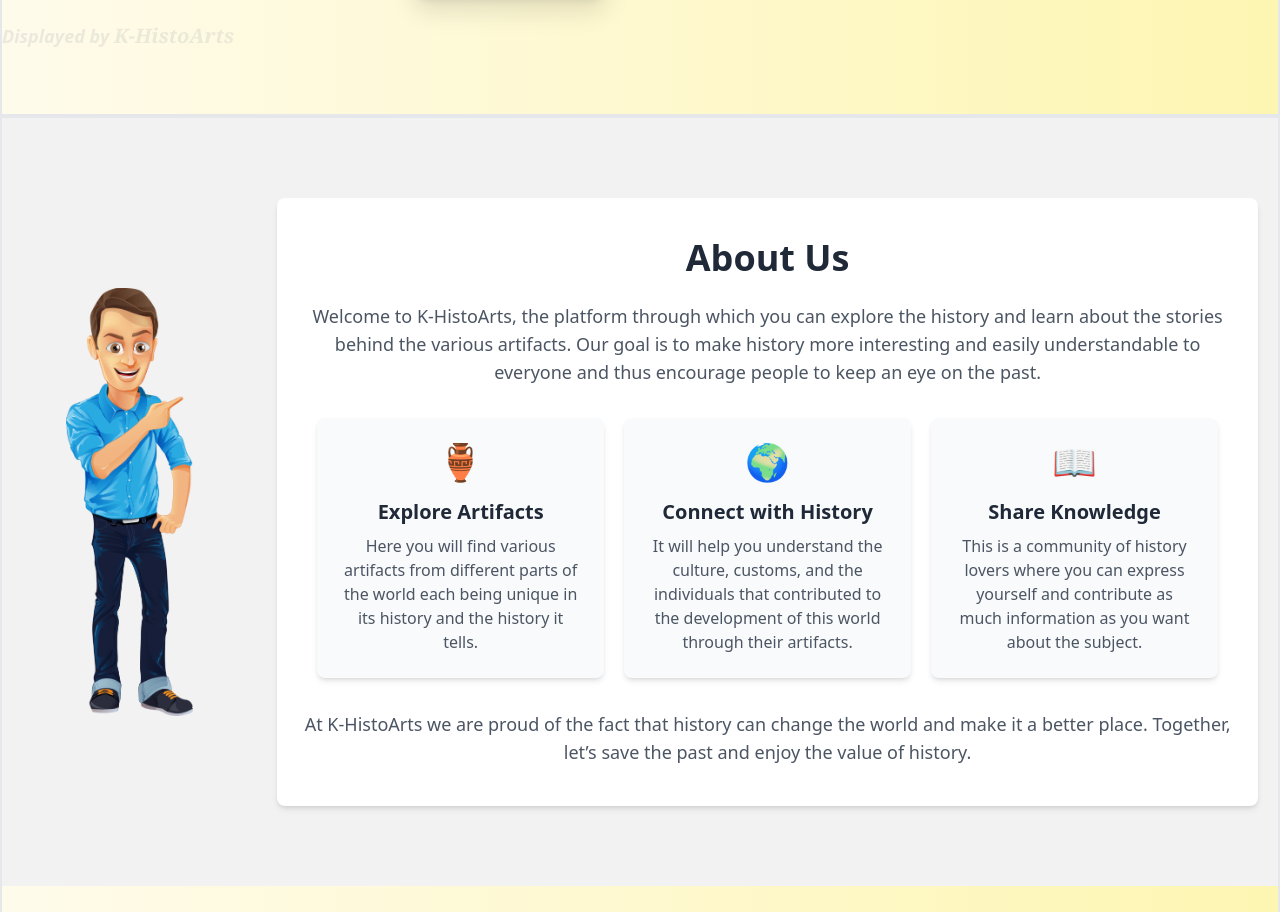
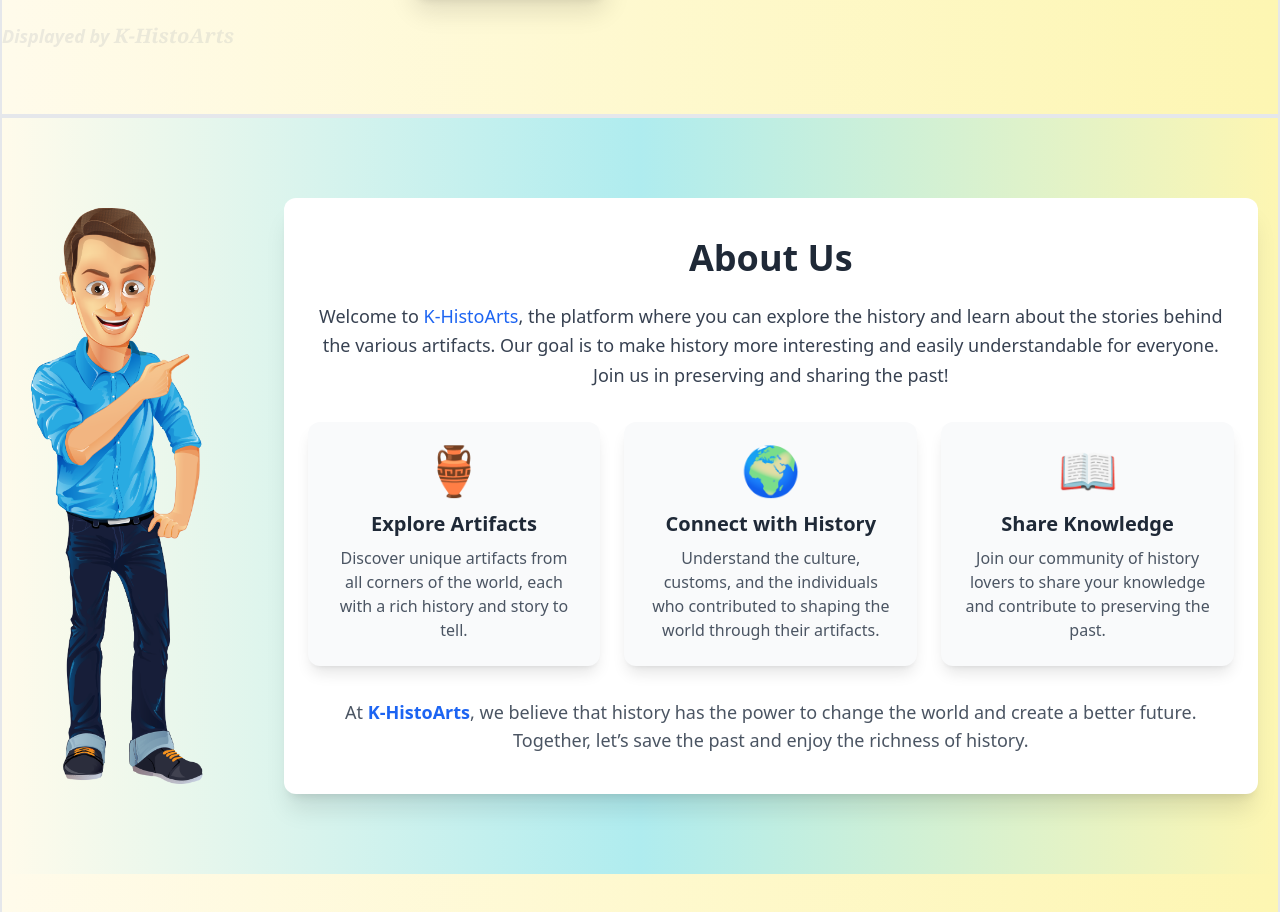
Before and after one commit to kamrul2006/Histo-Arts, a React (Vite) app: page / in a window 1280 px wide. Shown: the part 1881-2793 px from the top of the page. Built offline with nearby package versions, Linux system fonts and the light colour scheme; no server answers.

Commit message:
Genarel Update Updated

```diff
--- a/src/Components/Fixed/NavbarPart.jsx
+++ b/src/Components/Fixed/NavbarPart.jsx
@@ -37,7 +37,7 @@ const NavbarPart = () => {
         ));
 
     return (
-        <div className="sticky top-0 z-50 backdrop-blur-md bg-white/40 shadow-md border-b border-yellow-300">
+        <div className="sticky top-0 z-50 backdrop-blur-md bg-white/50 shadow-md border-b border-yellow-300">
 
             <div className=" mx-auto px-5 md:px-10">
                 <div className="flex justify-between items-center py-4">
@@ -59,13 +59,13 @@ const NavbarPart = () => {
                         {/* Profile/Login */}
                         {user ? (
                             <div className="dropdown dropdown-end">
-                                <div tabIndex={0} role="button" className="w-10 h-10 rounded-full border border-yellow-400 overflow-hidden">
+                                <div tabIndex={0} role="button" className="w-12 hover:w-14  h-12 rounded-full border hover:border-4 border-yellow-400 overflow-hidden">
                                     <img src={user.photoURL} className="object-cover w-full h-full" />
                                 </div>
                                 <ul tabIndex={0} className="dropdown-content z-[999] bg-white shadow-xl rounded-lg w-48 p-4 space-y-2">
                                     <p className="text-sm font-bold text-gray-700">{user.displayName}</p>
                                     <Link to="/MyProfile">
-                                        <button className="btn btn-xs btn-outline btn-info w-full">My Profile</button>
+                                        <button className="btn btn-xs btn-outline btn-info w-full">Dashboard</button>
                                     </Link>
                                     <button className="btn btn-xs btn-warning w-full" onClick={UserSignOut}>
                                         Sign Out
--- a/src/Components/Used/AboutUs.jsx
+++ b/src/Components/Used/AboutUs.jsx
@@ -1,82 +1,57 @@
-import pic from "../../assets/About.png"
-
+import pic from "../../assets/About.png";
 
 const AboutUs = () => {
-
     return (
-        <section className="bg-base-200 py-12 md:py-20 grid grid-cols-1 md:grid-cols-5">
+        <section className="py-12 md:py-20 grid grid-cols-1 md:grid-cols-5 gap-8 bg-gradient-to-r from-amber-50 via-teal-200 to-yellow-100">
 
             <div className="col-span-1 hidden md:flex items-center justify-center">
-                <img src={pic} className="w-1/2 mx-auto"/>
+                <img src={pic} className="w-3/4 rounded-xl  transform transition-all duration-300 hover:scale-105" />
             </div>
 
-            <div className="col-span-4 bg-base-100 shadow-md rounded-lg mx-5 py-10">
-                <div className=" px-6">
+            <div className="col-span-4 bg-white shadow-xl rounded-xl mx-5 py-10 px-6">
+                <h2 className="text-4xl font-bold text-center text-gray-800 mb-6">About Us</h2>
 
-                    <h2 className="text-4xl font-bold text-center  mb-6">About Us</h2>
+                <p className="text-center text-lg text-gray-700 mb-8 leading-relaxed">
+                    Welcome to <span className="text-blue-600">K-HistoArts</span>, the platform where you can explore the history and learn about the stories behind the various artifacts. Our goal is to make history more interesting and easily understandable for everyone. Join us in preserving and sharing the past!
+                </p>
 
-                    <p className="text-center  text-lg text-gray-600 mb-8">
-                        Welcome to K-HistoArts, the platform through  which you can explore the history and learn about the stories behind the various artifacts. Our goal is to  make history more interesting and easily understandable to everyone and thus encourage people to keep an eye on the  past.
-                    </p>
+                <div className="grid grid-cols-1 md:grid-cols-3 gap-6">
+                    {/* Explore Artifacts */}
+                    <div className="flex flex-col items-center bg-gray-50 p-6 rounded-xl shadow-lg hover:shadow-2xl transform transition-all duration-300 hover:scale-105">
+                        <span className="text-5xl text-blue-500 mb-4">🏺</span>
+                        <h3 className="text-xl font-semibold text-gray-800 mb-2">Explore Artifacts</h3>
+                        <p className="text-gray-600 text-center">
+                            Discover unique artifacts from all corners of the world, each with a rich history and story to tell.
+                        </p>
+                    </div>
 
+                    {/* Connect with History */}
+                    <div className="flex flex-col items-center bg-gray-50 p-6 rounded-xl shadow-lg hover:shadow-2xl transform transition-all duration-300 hover:scale-105">
+                        <span className="text-5xl text-green-500 mb-4">🌍</span>
+                        <h3 className="text-xl font-semibold text-gray-800 mb-2">Connect with History</h3>
+                        <p className="text-gray-600 text-center">
+                            Understand the culture, customs, and the individuals who contributed to shaping the world through their artifacts.
+                        </p>
+                    </div>
+
+                    {/* Share Knowledge */}
+                    <div className="flex flex-col items-center bg-gray-50 p-6 rounded-xl shadow-lg hover:shadow-2xl transform transition-all duration-300 hover:scale-105">
+                        <span className="text-5xl text-red-500 mb-4">📖</span>
+                        <h3 className="text-xl font-semibold text-gray-800 mb-2">Share Knowledge</h3>
+                        <p className="text-gray-600 text-center">
+                            Join our community of history lovers to share your knowledge and contribute to preserving the past.
+                        </p>
+                    </div>
                 </div>
 
-
-                <div className="grid grid-cols-1 md:grid-cols-3 gap-5 mx-10">
-
-
-                    <div className="flex flex-col items-center bg-gray-50 p-6  rounded-lg shadow-md">
-
-                        <span className="text-4xl text-blue-500  mb-4">🏺</span>
-
-                        <h3 className="text-xl font-bold text-gray-800  mb-2">Explore Artifacts</h3>
-
-                        <p className="text-gray-600  text-center">
-                            Here you will find various artifacts from different parts of the world each being unique in its history  and the history it tells.
-                        </p>
-
-                    </div>
-
-                    <div className="flex flex-col  items-center bg-gray-50  p-6 rounded-lg shadow-md">
-
-                        <span className="text-4xl  text-green-500 mb-4">🌍</span>
-
-                        <h3 className="text-xl  font-bold text-gray-800 mb-2">Connect with History</h3>
-
-                        <p className="text-gray-600 text-center">
-                            It will help you understand the culture, customs, and the  individuals that contributed to the development of this world through their artifacts.
-                        </p>
-
-                    </div>
-
-
-                    <div className="flex flex-col items-center bg-gray-50  p-6 rounded-lg shadow-md">
-
-                        <span className="text-4xl text-red-500 mb-4">📖</span>
-
-                        <h3 className="text-xl font-bold text-gray-800 mb-2">Share  Knowledge</h3>
-
-                        <p className="text-gray-600 text-center">
-                            This is a community of history  lovers where you can express yourself and contribute as much information as you want about the subject.
-                        </p>
-
-                    </div>
-
-                </div>
-
-
                 <div className="text-center mt-8">
-
-                    <p className="text-gray-600 text-lg px-5">
-                        At K-HistoArts we are proud of the fact  that history can change the world and make it a better place. Together, let’s save the past  and enjoy the value of history.
+                    <p className="text-lg text-gray-600 px-6">
+                        At <span className="font-bold text-blue-600">K-HistoArts</span>, we believe that history has the power to change the world and create a better future. Together, let’s save the past and enjoy the richness of history.
                     </p>
-
                 </div>
             </div>
-
-
         </section>
-    )
+    );
 };
 
 export default AboutUs;
```
